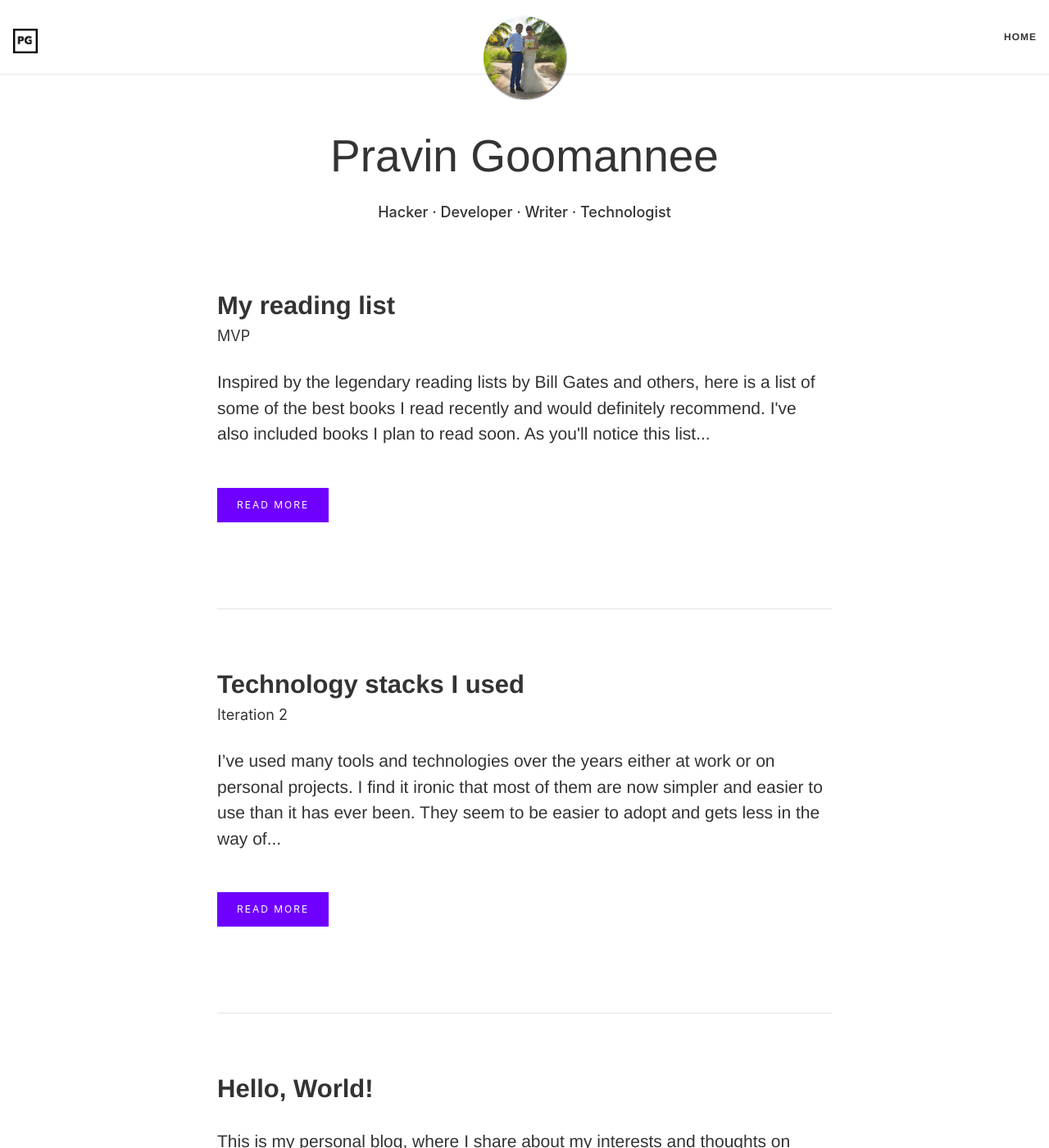
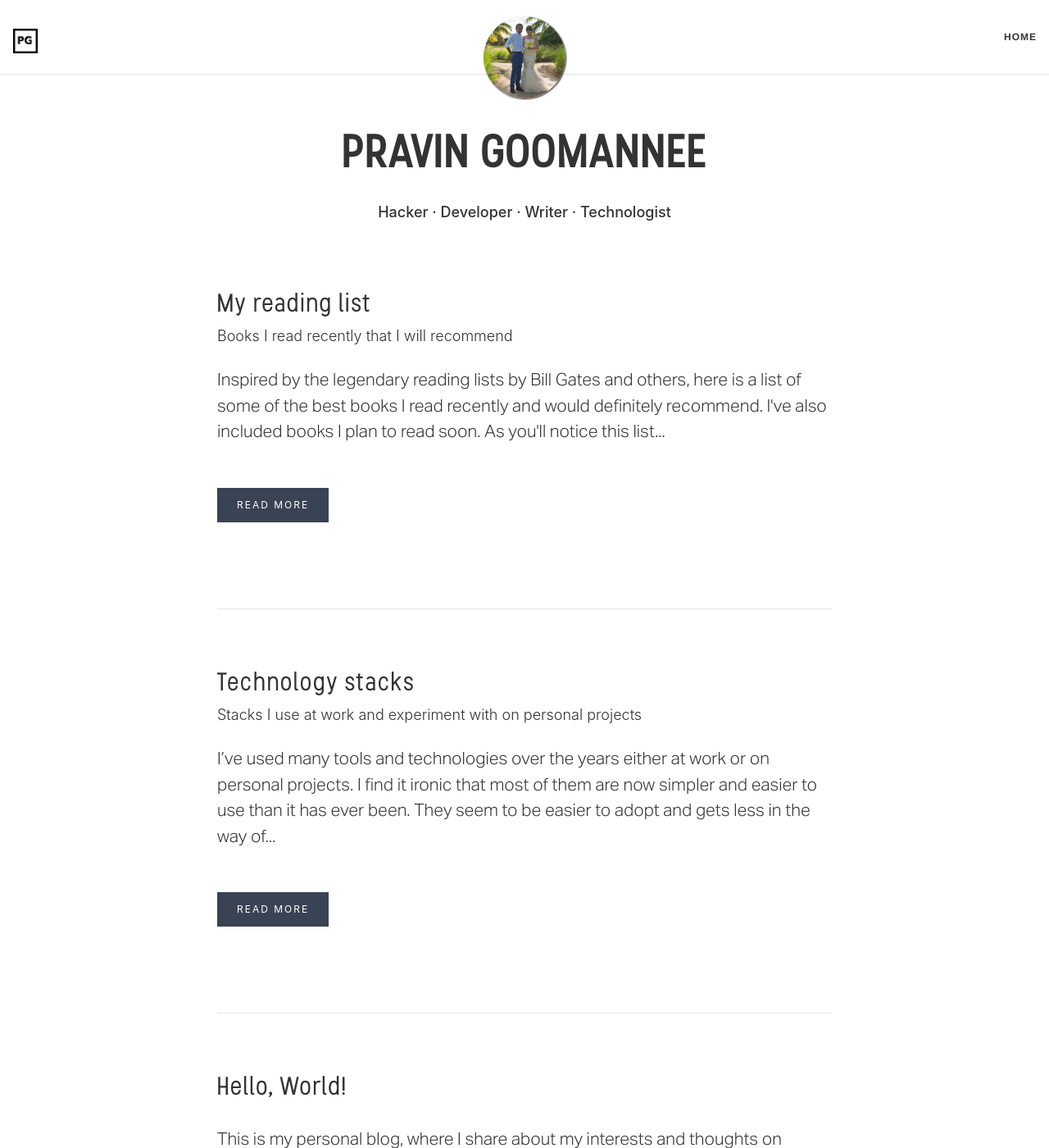
Before and after one commit to cityhunteur/cityhunteur.github.io, a Jekyll site: the page built from index.html, in a window 1280 px wide and 1400 px high. Shown: the whole window at 82% size. Built offline with Jekyll 4.4.1, drawn with Linux system fonts in a browser that asks for light colours; nearby versions of some CDN libraries; some web fonts are replaced; the list of posts is cut into pages by our own code.

Commit message:
Test new accent colour (dark shape of serenity), and change header fonts

```diff
--- a/_posts/2016-01-30-latest-tech.md
+++ b/_posts/2016-01-30-latest-tech.md
@@ -1,7 +1,7 @@
 ---
 layout: post
-title: Technology stacks I used
-subtitle: Iteration 2
+title: Technology stacks
+subtitle: Stacks I use at work and experiment with on personal projects
 ---
 
 
--- a/_posts/2016-06-03-reading-list.md
+++ b/_posts/2016-06-03-reading-list.md
@@ -1,7 +1,7 @@
 ---
 layout: post
 title: My reading list
-subtitle: MVP
+subtitle: Books I read recently that I will recommend
 ---
 <!-- <div>
 <img class="" src="/img//books/books.png">
--- a/css/main.css
+++ b/css/main.css
@@ -1,13 +1,39 @@
 /* --- Typography --- */
 @font-face {
-  font-family: 'Moon';
-  src: local('Moon'), url(../assets/fonts/Moon_Bold.otf) format('opentype');
-  src: local('Moon'), url(../assets/fonts/Moon_Light.otf) format('opentype');
+  font-family: 'AktivGrotesk';
+  src: local('AktivGrotesk'), url(../assets/font/AktivGrotesk_Trial_Bd.ttf) format('truetype');
+  font-weight: bold;
+  font-style: normal;
 }
 @font-face {
   font-family: 'AktivGrotesk';
-  src: local('AktivGrotesk'), url(../assets/fonts/AktivGrotesk_Trial_Bd.ttf) format('truetype');
-  src: local('AktivGrotesk'), url(../assets/fonts/AktivGrotesk_Trial_Lt.ttf) format('truetype');
+  src: local('AktivGrotesk'), url(../assets/font/AktivGrotesk_Trial_Lt.ttf) format('truetype');
+  font-weight: light;
+  font-style: normal;
+}
+@font-face {
+  font-family: 'Stellar';
+  src: local('Stellar'), url(../assets/font/Stellar-Bold.otf) format('opentype');Î
+  font-weight: bold;
+  font-style: normal;
+}
+@font-face {
+  font-family: 'Stellar';
+  src: local('Stellar'), url(../assets/font/Stellar-light.otf) format('opentype');Î
+  font-weight: light;
+  font-style: normal;
+}
+@font-face {
+  font-family: 'Stellar';
+  src: local('Stellar'), url(../assets/font/Stellar-Medium.otf) format('opentype');Î
+  font-weight: medium;
+  font-style: normal;
+}
+@font-face {
+  font-family: 'Stellar';
+  src: local('Stellar'), url(../assets/font/Stellar-Regular.otf) format('opentype');Î
+  font-weight: regular;
+  font-style: normal;
 }
 
 /* --- General --- */
@@ -31,22 +57,23 @@ p {
 }
 p a {
   /* text-decoration: underline */
-  color: ##6F00FF;
+  color: ##3A4353;
 }
 h1 {
-  font-family: 'Moon', 'Helvetica Neue', Helvetica, Arial, sans-serif;
+  font-family: 'Stellar', 'Helvetica Neue', Helvetica, Arial, sans-serif;
   font-weight: bold;
+  text-transform: uppercase;
 }
 h2,h3,h4,h5,h6 {
-  font-family: 'Moon', 'Helvetica Neue', Helvetica, Arial, sans-serif;
-  font-weight: bold;
+  font-family: 'Stellar', 'Helvetica Neue', Helvetica, Arial, sans-serif;
+  font-weight: medium;
 }
 a {
-  color: #6F00FF;
+  color: #3A4353;
 }
 a:hover,
 a:focus {
-  color: #6F00FF;
+  color: #3A4353;
 }
 blockquote {
   color: #fafafa;
@@ -81,12 +108,12 @@ hr.small {
 ::-moz-selection {
   color: white;
   text-shadow: none;
-  background: #6F00FF;
+  background: #3A4353;
 }
 ::selection {
   color: white
 ;  text-shadow: none;
-  background: #6F00FF;
+  background: #3A4353;
 }
 img::selection {
   color: white;
@@ -132,7 +159,7 @@ img {
 
 .navbar-custom .nav li a:hover,
 .navbar-custom .nav li a:focus {
-    color: #6F00FF;
+    color: #3A4353;
 }
 
 @media only screen and (min-width: 768px) {
@@ -233,7 +260,7 @@ footer {
 }
 
 footer a {
-  color: #6F00FF;
+  color: #3A4353;
 }
 
 footer .list-inline {
@@ -301,7 +328,7 @@ footer .theme-by a {
 .post-preview .post-subtitle {
   margin: 0;
   font-size: 18px;
-  font-weight: 400;
+  font-weight: 300;
   font-family: -apple-system, BlinkMacSystemFont, "Segoe UI", "Roboto", "Oxygen", "Ubuntu", "Cantarell", "Fira Sans", "AktivGrotesk", "Helvetica Neue", sans-serif;
 }
 .post-preview .post-meta,
@@ -319,7 +346,7 @@ footer .theme-by a {
   vertical-align: baseline;
 }
 .post-preview .post-read-more {
-  background-color: #6F00FF;
+  background-color: #3A4353;
   border: none;
   box-shadow: none;
   color: #fff;
@@ -341,7 +368,7 @@ footer .theme-by a {
 }
 .post-read-more:hover,
 .post-read-more:focus {
-  background-color: #6F00FF;
+  background-color: #3A4353;
 }
 
 
@@ -349,7 +376,7 @@ footer .theme-by a {
   .post-preview .post-title {
     font-size: 31px;
     line-height: 1.12;
-    font-weight: 700;
+    font-weight: medium;
   }
 }
 
@@ -398,7 +425,7 @@ header.header-page .page-heading .page-subheading {
   header.header-post .post-heading h1 {
    font-size: 36px;
    line-height: 1.15;
-   font-weight: 700;
+   font-weight: bold;
   }
 }
 
@@ -406,12 +433,12 @@ header.header-page .page-heading .page-subheading {
   header.header-page .page-heading h1 {
     font-size: 55px;
     line-height: 1.15;
-    font-weight: 400;
+    font-weight: bold;
   }
-  header.header-page .post-title h2 {
+  header.header-page .post-heading h2 {
     font-size: 34px;
     line-height: 1.15px;
-    font-weight: 400;
+    font-weight: medium;
   }
 }
 
@@ -444,15 +471,15 @@ header.header-page .page-heading .page-subheading {
   h2 {
     font-size: 28px;
     line-height: 1.22;
-    font-weight: 700;
-    font-family: 'AktivGrotesk', 'Helvetica Neue', Helvetica, Arial, sans-serif;
+    font-weight: medium;
+    font-family: 'Stellar', 'Helvetica Neue', Helvetica, Arial, sans-serif;
   }
 }
 
 /* --- Pager --- */
 
 .pager li a {
-  background-color: #6F00FF;
+  background-color: #3A4353;
   border: none;
   box-shadow: none;
   color: #fff;
@@ -468,7 +495,7 @@ header.header-page .page-heading .page-subheading {
 .pager li > a:hover,
 .pager li > a:focus {
     text-decoration: none;
-    background-color: #6F00FF;
+    background-color: #3A4353;
 }
 
 @media only screen and (min-width: 768px) {
```
Also changed, not shown: assets/font/Moon_Bold.otf (deleted), assets/font/Moon_Light.otf (deleted), assets/font/Stellar-Bold.otf (added), assets/font/Stellar-Medium.otf (added), assets/font/Stellar-Regular.otf (added), assets/font/Stellar-light.otf (added).
